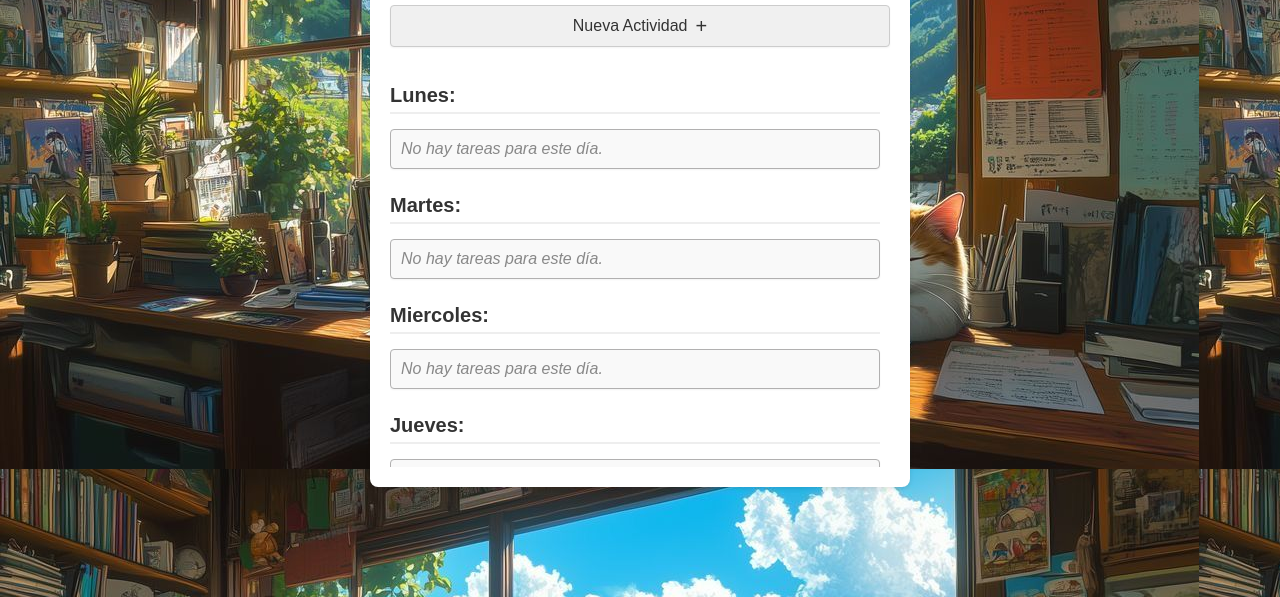
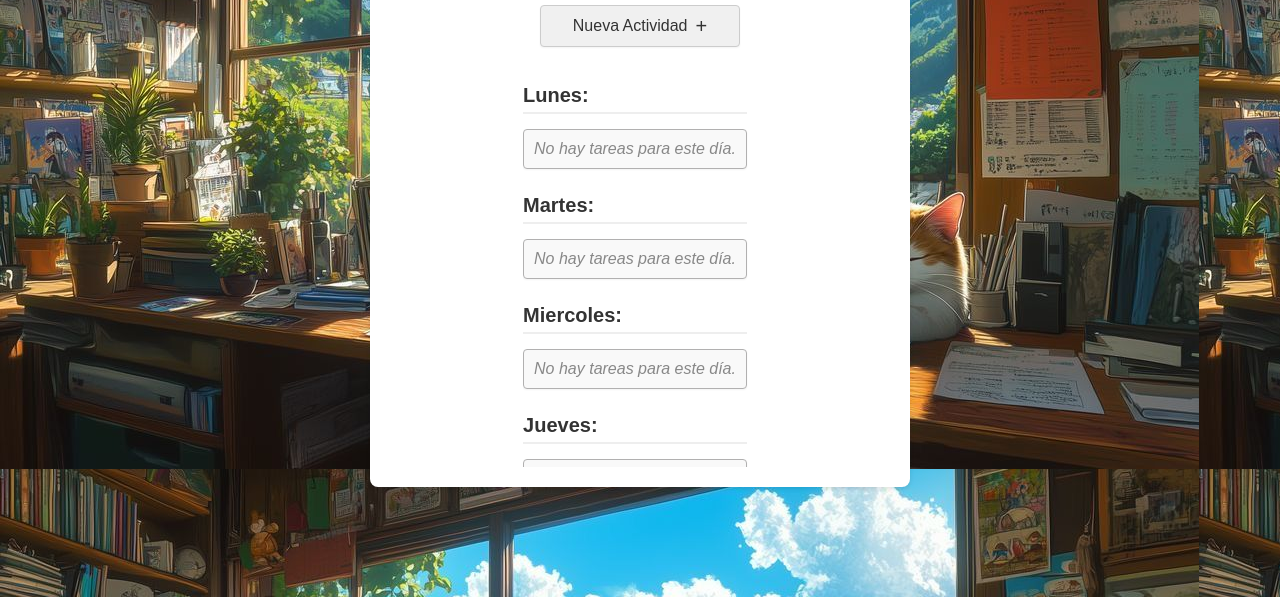
Before and after one commit to miguelvargasss/to-do-list, a plain HTML site: page index.html in a window 1280 px wide. Shown: the part 203-800 px from the top of the page. Drawn offline with Linux system fonts and the light colour scheme.

Commit message:
Version 1.1

```diff
--- a/style.css
+++ b/style.css
@@ -17,6 +17,10 @@ body {
     width: 100%;
     max-width: 500px;
     position: relative;
+     /* PROPIEDADES PARA CENTRAR EL CONTENIDO */
+    display: flex;
+    flex-direction: column;
+    align-items: center;
 }
 
 /* Scroll */
@@ -36,7 +40,7 @@ h1 {
     display: flex;
     align-items: center;
     justify-content: center;
-    width: 100%;
+    width: 40%;
     padding: 10px 15px;
     background-color: #f0f0f0;
     color: #333;
```
